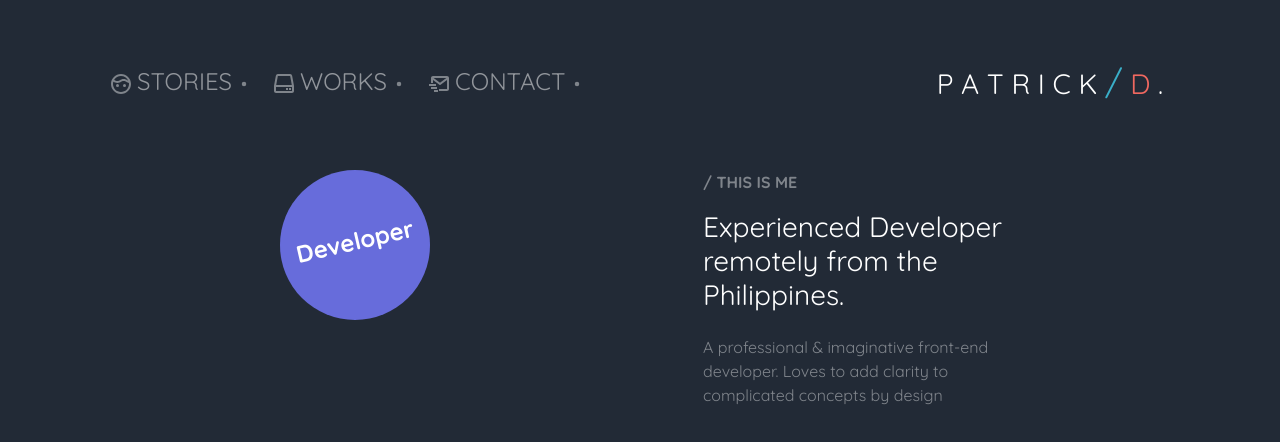
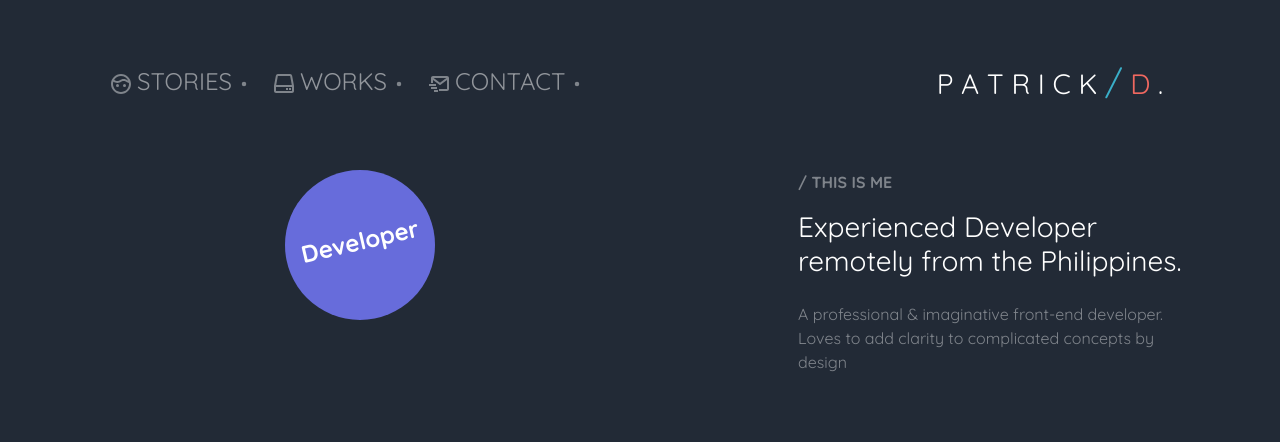
Before and after one commit to patrickJasonDuque/Next-TS-Portfolio, a Next.js app: page / in a window 1280 px wide. Shown: the top 442 px of the page. Built offline with nearby package versions, Linux system fonts and the light colour scheme.

Commit message:
created stories section

```diff
--- a/components/Navlink.tsx
+++ b/components/Navlink.tsx
@@ -17,7 +17,7 @@ const Navlink: React.FC<Props> = ({ icon, label, route, color }) => {
 	const router = useRouter();
 
 	let active = false;
-	if (router.asPath.includes(route)) {
+	if (router.asPath.substring(1) === route) {
 		active = true;
 	}
 
--- /dev/null
+++ b/components/Stories.tsx
@@ -0,0 +1,35 @@
+import { Fragment } from 'react';
+import Circle from './Circle';
+import { Col, Row, Container } from 'react-bootstrap';
+
+import styles from '../styles/Stories.module.scss';
+
+interface Props {}
+
+const Stories: React.FC<Props> = () => {
+	return (
+		<Fragment>
+			<Container className={`mt-5 ${styles.Stories}`}>
+				<Row>
+					<Col xs={12} md={4} className='d-flex justify-content-md-end'>
+						<Circle />
+					</Col>
+					<Col xs={12} md={3} />
+					<Col xs={12} md={5} className='mt-5 mt-md-0'>
+						<div className='ml-5'>
+							<p className='text-muted'>
+								<strong>/ THIS IS ME</strong>
+							</p>
+							<h3 className='text-white'>Experienced Developer remotely from the Philippines.</h3>
+							<p className='text-muted mt-4 mb-1'>
+								A professional & imaginative front-end developer. Loves to add clarity to complicated concepts by design
+							</p>
+						</div>
+					</Col>
+				</Row>
+			</Container>
+		</Fragment>
+	);
+};
+
+export default Stories;
--- a/pages/index.tsx
+++ b/pages/index.tsx
@@ -2,11 +2,11 @@ import dynamic from 'next/dynamic';
 
 import Head from '../components/Head';
 import Footer from '../components/Footer';
-import Circle from '../components/Circle';
+import Stories from '../components/Stories';
 import BackToTopButton from '../components/BackToTopButton';
+
+import { Fade } from 'react-awesome-reveal';
 import styles from '../styles/Home.module.scss';
-import { Fade } from 'react-awesome-reveal';
-import { Col, Row, Container } from 'react-bootstrap';
 
 const Navbar = dynamic(() => import('../components/Navbar'), { ssr: false });
 
@@ -16,24 +16,7 @@ export default function Home() {
 			<BackToTopButton />
 			<Head title='Welcome to Patrick&#39;s Portfolio' />
 			<Navbar />
-			<Container className='mt-5'>
-				<Row>
-					<Col xs={12} md={6} className='d-flex justify-content-xs-end justify-content-md-center'>
-						<Circle />
-					</Col>
-					<Col xs={12} md={6} lg={4} className='mt-sm-5 mt-md-0'>
-						<div className='ml-5'>
-							<p className='text-muted'>
-								<strong>/ THIS IS ME</strong>
-							</p>
-							<h3 className='text-white'>Experienced Developer remotely from the Philippines.</h3>
-							<p className='text-muted mt-4 mb-1'>
-								A professional & imaginative front-end developer. Loves to add clarity to complicated concepts by design
-							</p>
-						</div>
-					</Col>
-				</Row>
-			</Container>
+			<Stories />
 			<div style={{ height: '1000px' }} />
 			<div className='text-white text-center mt-5' id='contact'>
 				<div style={{ height: '500px' }} />
--- /dev/null
+++ b/styles/Stories.module.scss
@@ -0,0 +1,6 @@
+@import './variables.scss';
+
+.Stories {
+	min-height: 82vh;
+	background-color: $primary;
+}
```
